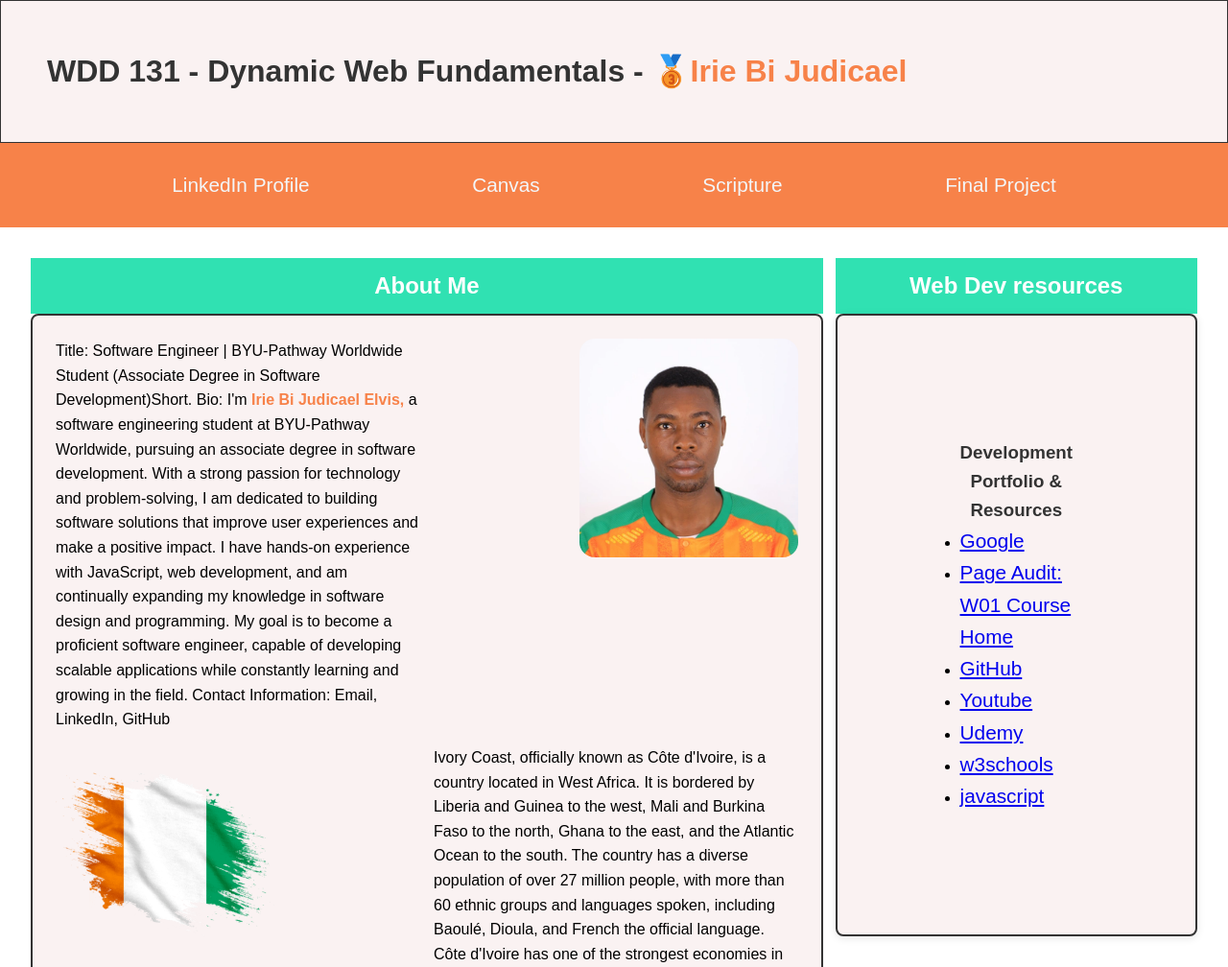
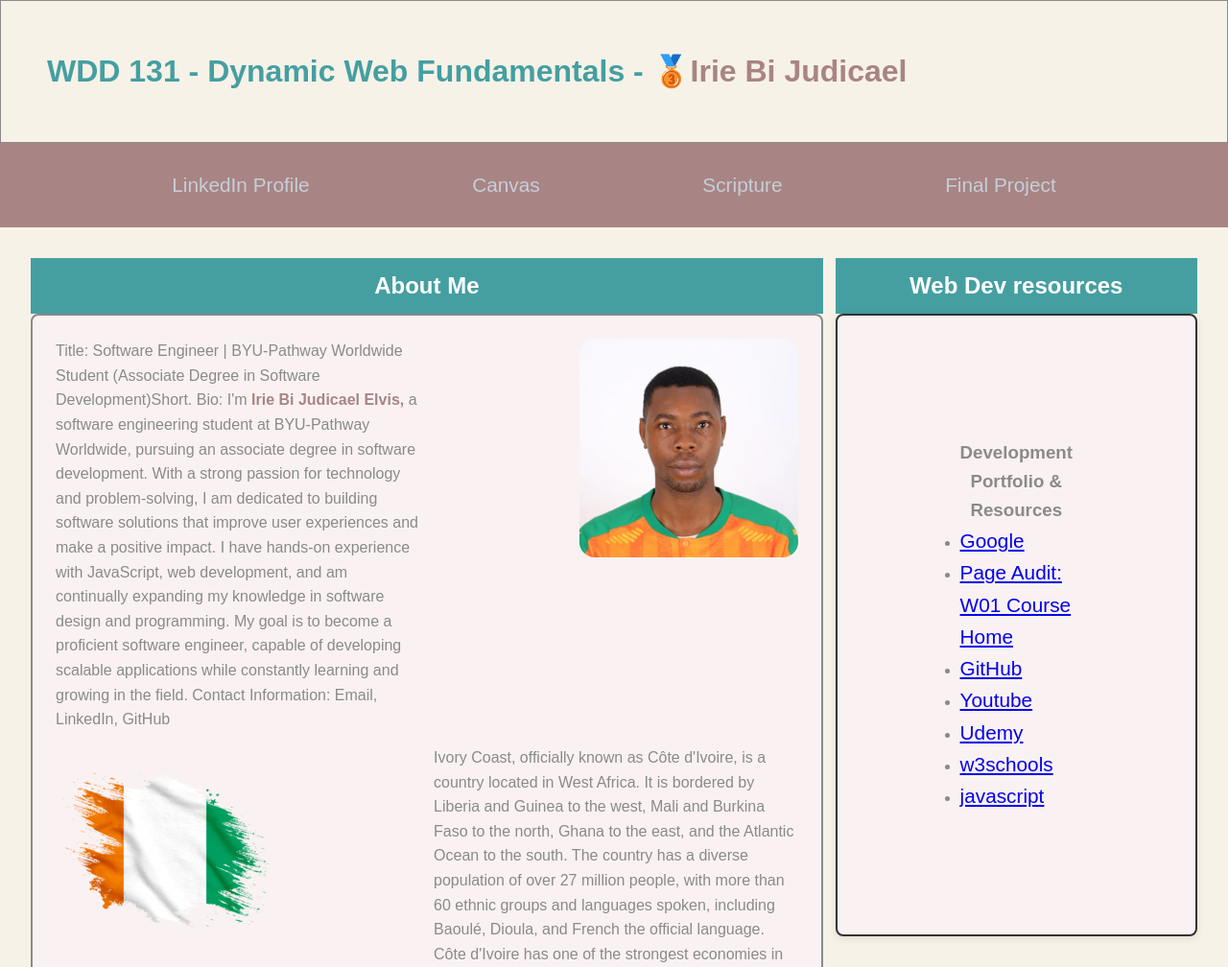
Before and after one commit to iriebijudicael/wdd131, a plain HTML site: page index.html in a window 1280 px wide. Shown: the top 1008 px of the page at 96% size. Drawn offline with Linux system fonts and the light colour scheme; a web font is replaced by a local one.

Commit message:
week02 activity done (media query exemple)

```diff
--- a/styles/base.css
+++ b/styles/base.css
@@ -6,6 +6,8 @@
 
 /* General Styles */
 body {
+    color: #8a8a8a;        /* Deep navy blue */
+    background-color: #F7F2E7; /* Warm off-white/beige */
     font-family: Arial, sans-serif;
     margin: 0;
     padding: 0;
@@ -17,21 +19,21 @@ header {
     font-family: "Ubuntu Condensed", sans-serif;
 }
 header h1 {
-    background-color: #faf2f2;
+    /* background-color: #faf2f2; */
     width: 100%;
     padding: 3rem;
     font-size: 2rem;
     text-align: start;
-    color: #333;
-    border: 1px solid #333;
+    color: #459fa1;
+    border: 1px solid #8a8a8a;
 }
 
 strong {
-    color: #F78249;
+    color: #a98484;
 }
 nav {
     display: flex;
-    background: #F78249;
+    background: #a98484;
     padding: 0.9rem;
 }
 nav ul {
@@ -49,7 +51,7 @@ nav ul li {
 
 nav li a {
     font-size: 1.3rem;
-    color: #f3f6f9;
+    color: #c5cfd8;
     margin: 4rem;
     text-decoration: none;
 }
@@ -77,7 +79,7 @@ main {
     display: grid;
     grid-template-columns: repeat(2, 1fr);
     background: #faf2f2;
-    border: 2px solid #333;
+    border: 2px solid #8a8a8a;
     border-radius: 8px;
     padding: 1.5rem;
     gap: 0.9rem;
@@ -104,14 +106,14 @@ main {
 }
 
 section h2{
-    background: #30e1b2;
+    background: #459fa1;
     color: #fff;
     text-align: center;
     width: 100%;
     padding: 10px;
 }
 .card-res h3{
-    color: #333;
+    color: #8a8a8a;
     text-align: center;
     padding: 0;
 }
@@ -166,7 +168,7 @@ img:hover {
 /* Footer */
 footer {
     background-color: #faf2f2;
-    border-top: 2px solid #333;
+    border-top: 2px solid #8a8a8a;
     padding: 3rem;
     font-size: 1.4rem;
     grid-column: 1/4;
@@ -174,6 +176,6 @@ footer {
 
 footer p {
     text-align: center;
-    color: #333;
+    color: #8a8a8a;
     margin: 0.2rem 0;
 }
--- /dev/null
+++ b/week02/styles/media-query-large.css
@@ -0,0 +1,42 @@
+/*body {
+    font-family: 'Roboto', sans-serif;
+  }
+
+  header, main, footer {
+    max-width: 500px;
+    margin: 1rem auto;
+    border: 1px solid #bbb;
+    padding: 1rem;
+    background-color: #3795fa;
+  }
+
+  main {
+    display: grid;
+    grid-template-columns: 1fr;
+    grid-gap: 1rem;
+  }
+
+  section {
+    padding: 1rem;
+    background-color: #fff;
+  }*/
+
+
+
+  @media screen and (min-width: 640px){
+    h1 {
+      font-size: 2.5rem;
+      margin: 1rem;
+      color: rgb(251, 251, 252);
+    }
+    main {
+      display: grid;
+      grid-template-columns: 1fr 1fr;
+      grid-gap: 1rem;
+    }
+    header {
+      background-color: #000;
+      color: #fff;
+    }
+
+  }
--- /dev/null
+++ b/week02/styles/media-query.css
@@ -0,0 +1,31 @@
+body {
+    font-family: 'Roboto', sans-serif;
+  }
+
+  header, main, footer {
+    max-width: 640px;
+    margin: 1rem auto;
+    border: 1px solid #bbb;
+    padding: 1rem;
+    background-color: #3595fa;
+  }
+
+  main {
+    display: grid;
+    grid-template-columns: 1fr;
+    grid-gap: 1rem;
+  }
+
+  section {
+    padding: 1rem;
+    background-color: #fff;
+  }
+
+
+
+
+    /* @media (min-width: 640px) {
+        main {
+        grid-template-columns: 1fr 1fr;
+        }
+    } */
```
Also changed, not shown: week02/media-query.html (added, +33 -0 lines).
